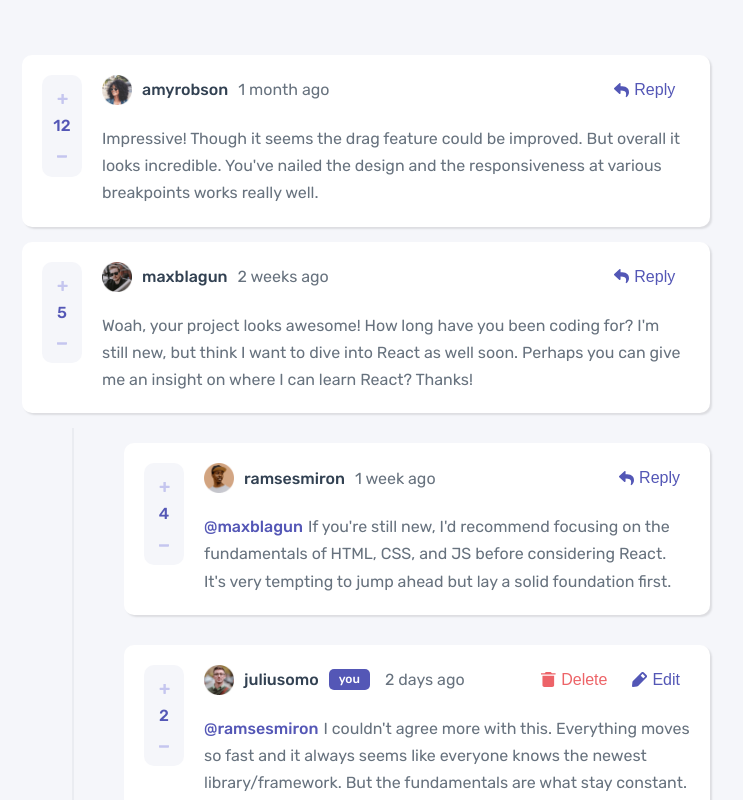
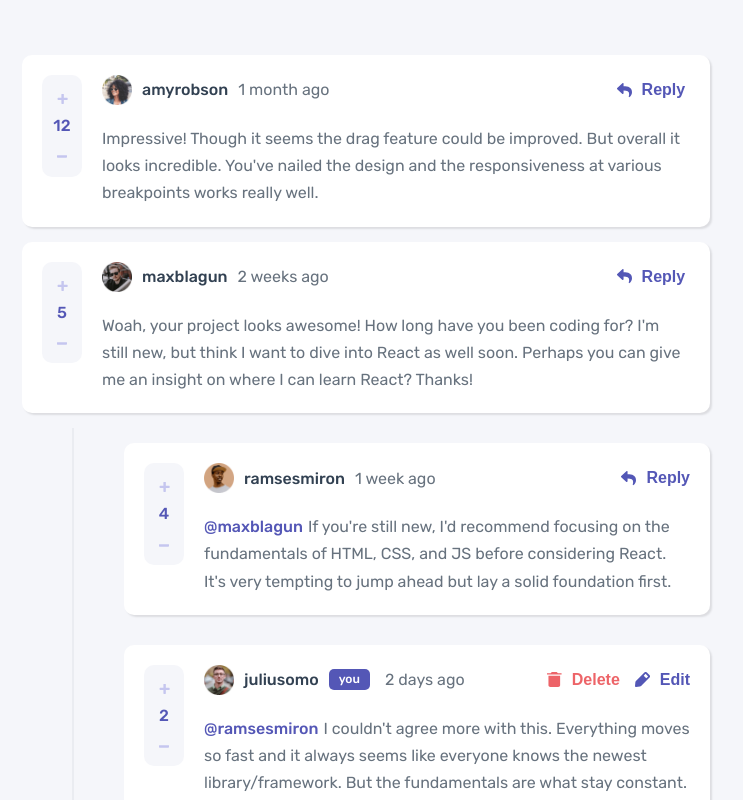
Before and after one commit to AliNaderii/interactive-comments, a React (Create React App) app: page / in a window 1280 px wide. Shown: the top 800 px of the page, without its empty margins (274-1017 px from the left). Built offline with nearby package versions, Linux system fonts and the light colour scheme; the HTML template or start-up script is replaced by a standard one.

Commit message:
initial commit

```diff
--- a/src/components/Card.js
+++ b/src/components/Card.js
@@ -69,7 +69,7 @@ export default function Card({ comment, addId, deleteId }) {
             <ActionButton onClick={ replyFormSwitch } className='query-btn'>
               <button>
                 <img src="./images/icon-reply.svg" alt="" />
-                <p>Reply</p>
+                Reply
               </button>
             </ActionButton>
           )
@@ -78,14 +78,14 @@ export default function Card({ comment, addId, deleteId }) {
               <ActionButton type='delete' onClick={ () => setShowModal(true) } className='query-btn'>
                 <button>
                   <img src="./images/icon-delete.svg" alt="" />
-                  <p>Delete</p>
+                  Delete
                 </button>
               </ActionButton>
 
               <ActionButton onClick={ editFormSwitch } className='query-btn'>
                 <button>
                   <img src="./images/icon-edit.svg" alt="" />
-                  <p>Edit</p>
+                  Edit
                 </button>
               </ActionButton>
             </div>
@@ -110,7 +110,7 @@ export default function Card({ comment, addId, deleteId }) {
               <ActionButton onClick={ replyFormSwitch }>
                 <button>
                   <img src="./images/icon-reply.svg" alt="" />
-                  <p>Reply</p>
+                  Reply
                 </button>
               </ActionButton>
             )
@@ -119,14 +119,14 @@ export default function Card({ comment, addId, deleteId }) {
                 <ActionButton type='delete' onClick={ () => setShowModal(true) }>
                   <button>
                     <img src="./images/icon-delete.svg" alt="" />
-                    <p>Delete</p>
+                    Delete
                   </button>
                 </ActionButton>
 
                 <ActionButton onClick={ editFormSwitch }>
                   <button>
                     <img src="./images/icon-edit.svg" alt="" />
-                    <p>Edit</p>
+                    Edit
                   </button>
                 </ActionButton>
               </div>
--- a/src/styles/Card.styled.js
+++ b/src/styles/Card.styled.js
@@ -149,17 +149,13 @@ export const ActionButton = styled.div`
   cursor: pointer;
   font-weight: 700;
   font-size: 16px;
-  }
-
-  p {
-    margin-left: 5px;
   color: ${({ type }) => type === 'delete' ? 'hsl(358, 79%, 66%)' : 'hsl(238, 40%, 52%)'};
 }
 
   img {
       width: 15px;
       height: 15px;
-      margin-left: 15px;
+      margin: 0 10px 0 15px;
     }
 
     /* MEDIA QUERIES */
```
Lines whose indentation alone changed are shown as unchanged.
